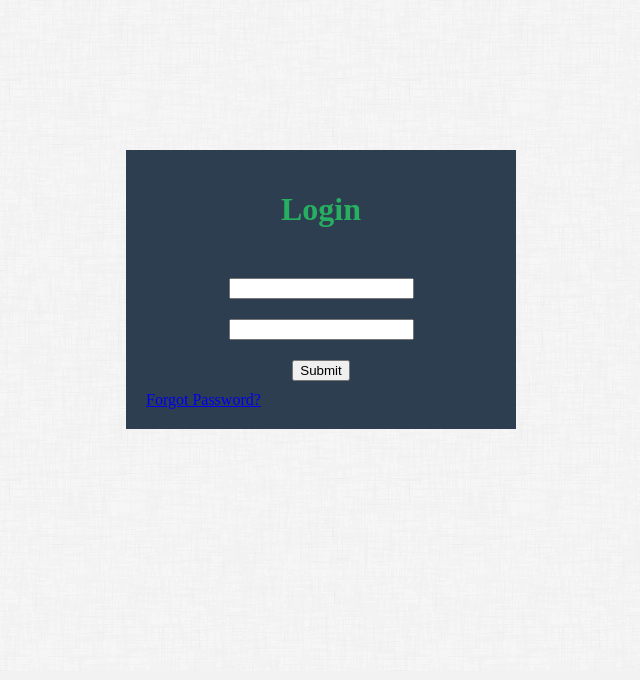
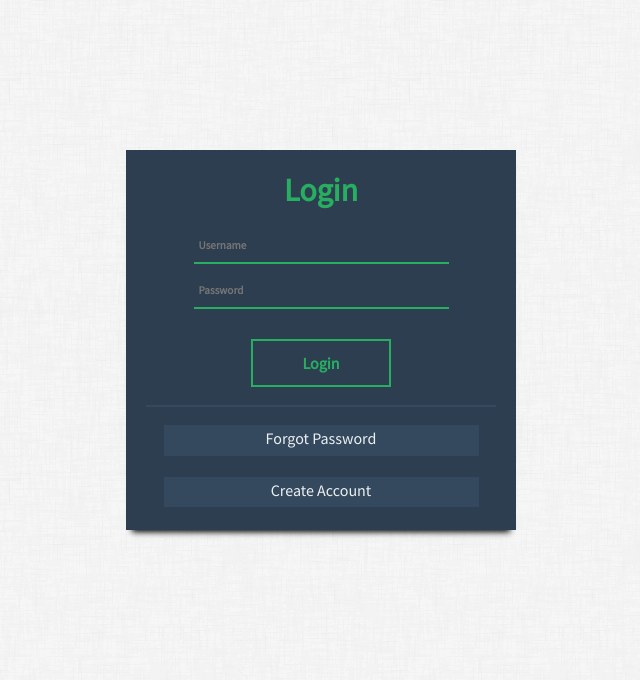
Before and after one commit to Class41/Timeshard, a PHP site: page / in a window 1280 px wide. Shown: the part 129-809 px from the top of the page, without its empty margins (319-959 px from the left). Before the commit the page ends 558 px from the top, so only its background shows below. Run offline with PHP 8.4, Linux system fonts and the light colour scheme.

Commit message:
login progress

```diff
--- a/index.php
+++ b/index.php
@@ -1,10 +1,15 @@
 <!DOCTYPE HTML>
+
+<?php
+	$valid = true;
+?>
 
 <html lang="en">
 <head>
 	<meta name="viewport" content="width=device-width, initial-scale=1">
 	<link rel="stylesheet" type="text/css" href="./styles/style.css"/>
-	<title>Timeshard</title>
+	<link href="https://fonts.googleapis.com/css?family=Source+Sans+Pro" rel="stylesheet">
+	<title>Timeshard - Login</title>
 </head>
 
 <body>
@@ -12,9 +17,9 @@
 		<img src="./img/logo.png"/>
 	</div>
 	<div id="body">
-			<div id="logincontainer">
+			<div id="logincontainer" <?php echo "Value" . var_dump($GLOBALS["valid"]); if($GLOBALS["valid"] == false) { echo 'class="shakeonload"'; }?>>
 			<form method="POST" action="." class="textcenter">
-				<h1 id="logintext" class="textgreen">Login</h1>
+				<h1 class="textgreen">Login</h1>
 				<?php
 					if($_SERVER["REQUEST_METHOD"] == "POST")
 					{
@@ -22,11 +27,13 @@
 					}
 				?>
 				<br/>
-				<input type="text" name="username" /> <br />
-				<input type="password" name="password"/> <br />
-				<input type="submit" /> <br />
+				<input class="formitem" type="text" name="username" placeholder="Username"/> <br />
+				<input class="formitem" type="password" name="password" placeholder="Password"/> <br />
+				<input id="loginbutton" type="submit" value="Login"/> <br />
 			</form>
-            <a href="./pages/shared/resetpassword.php">Forgot Password?</a>
+			<hr/>
+			<div id="createaccount" class="loginbuttons">Forgot Password</div>
+			<div id="resetaccount" class="loginbuttons">Create Account</div>
 		</div>
 	</div>
 	<div id="footer">
--- a/styles/style.css
+++ b/styles/style.css
@@ -2,6 +2,15 @@ body {
     margin: 0;
     padding: 0;
     background-image: url("../img/bg.png");
+}
+
+hr {
+    border: #34495e 1px solid;
+}
+
+h1, p {
+    margin: 0;
+    font-family: 'Source Sans Pro', sans-serif;
 }
 
 #body {
@@ -26,8 +35,78 @@ body {
     max-width: 350px;
     min-width: 150px;
     margin: auto;
+    -webkit-box-shadow: 0 8px 6px -6px black;
+    -moz-box-shadow: 0 8px 6px -6px black;
+    box-shadow: 0 8px 6px -6px black;
+}
+
+.loginbuttons {
+    background-color: #34495e;
+    width: 90%;
+    margin: 15px auto 0 auto;
+    height: 1.7em;
+    text-align: center;
+    padding: .2em 0 0 0;
+    border: 3px #2c3e50 solid;
+    color: #ecf0f1;
+    font-family: 'Source Sans Pro', sans-serif;
+
+}
+
+#loginbutton {
+    border: 2px solid #27ae60;
+    width: 40%;
+    height: 3em;
+    margin-top: 20px;
+    color: #27ae60;
+    font-size: 1em;
+}
+
+.loginfunctionbutton
+{
+    color: #ecf0f1;
 }
 
 input {
-    margin: 10px;
+    margin: 0 10px 10px 10px;
+    border: none;
+    border-bottom: 2px #27ae60 solid;
+    background-color: #2c3e50;
+    width: 70%;
+    height: 3em;
+    font-weight: bold;
+    color: #ecf0f1;
+    font-family: 'Source Sans Pro', sans-serif;
+    font-size: .7em;
+    outline-color: #34495e;
 }
+
+.formitem
+{
+    transition: .3s ease-in-out;
+    padding: 0 5px 0 5px;
+}
+
+.formitem:focus {
+    font-size: 1.0em;
+    padding: 0;
+}
+
+.shakeonload {
+    animation: shake forwards .3s ease;
+}
+
+@keyframes shake
+{
+    0% { transform: translate(1px, 1px) rotate(0deg); }
+    10% { transform: translate(-1px, -2px) rotate(-1deg); }
+    20% { transform: translate(-3px, 0px) rotate(1deg); }
+    30% { transform: translate(3px, 2px) rotate(0deg); }
+    40% { transform: translate(1px, -1px) rotate(1deg); }
+    50% { transform: translate(-1px, 2px) rotate(-1deg); }
+    60% { transform: translate(-3px, 1px) rotate(0deg); }
+    70% { transform: translate(3px, 1px) rotate(-1deg); }
+    80% { transform: translate(-1px, -1px) rotate(1deg); }
+    90% { transform: translate(1px, 2px) rotate(0deg); }
+    100% { transform: translate(1px, -2px) rotate(-1deg); }
+}
```
Also changed, not shown: scripts/login.php (+15 -3 lines).
